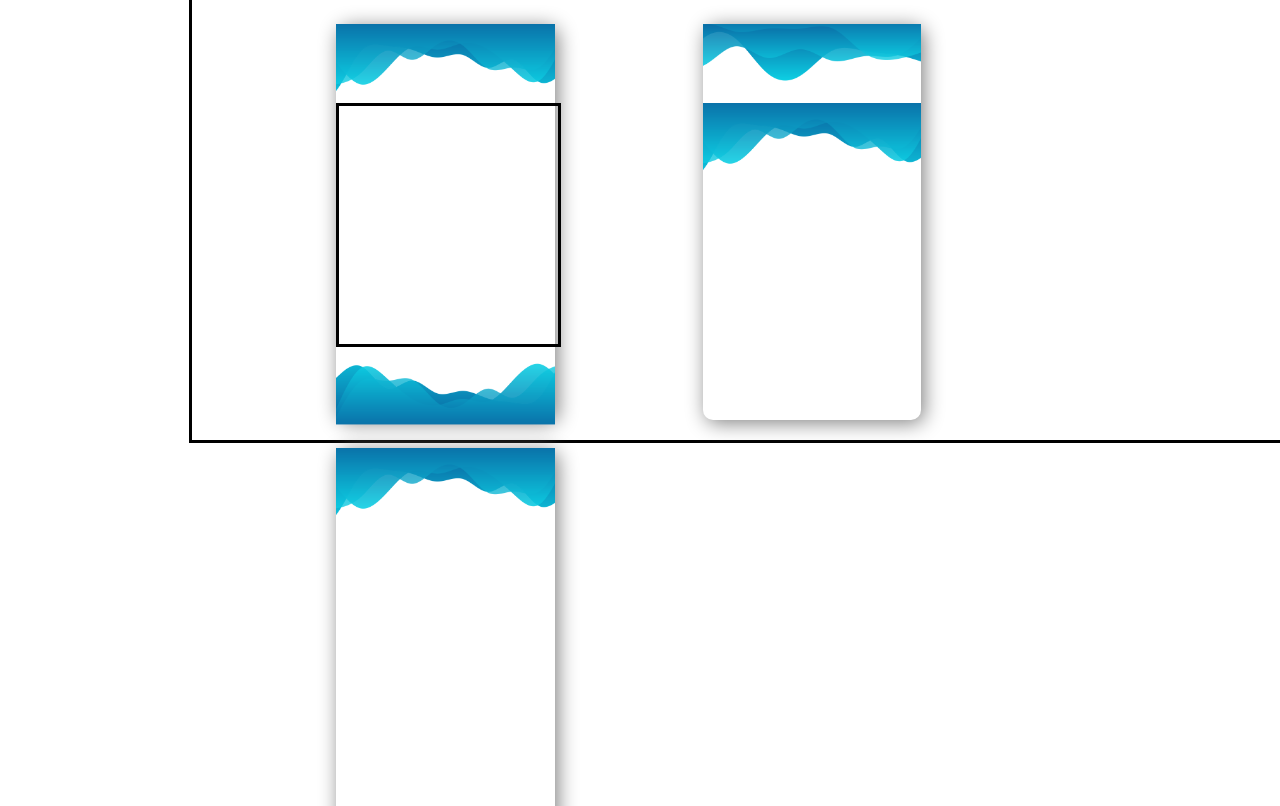
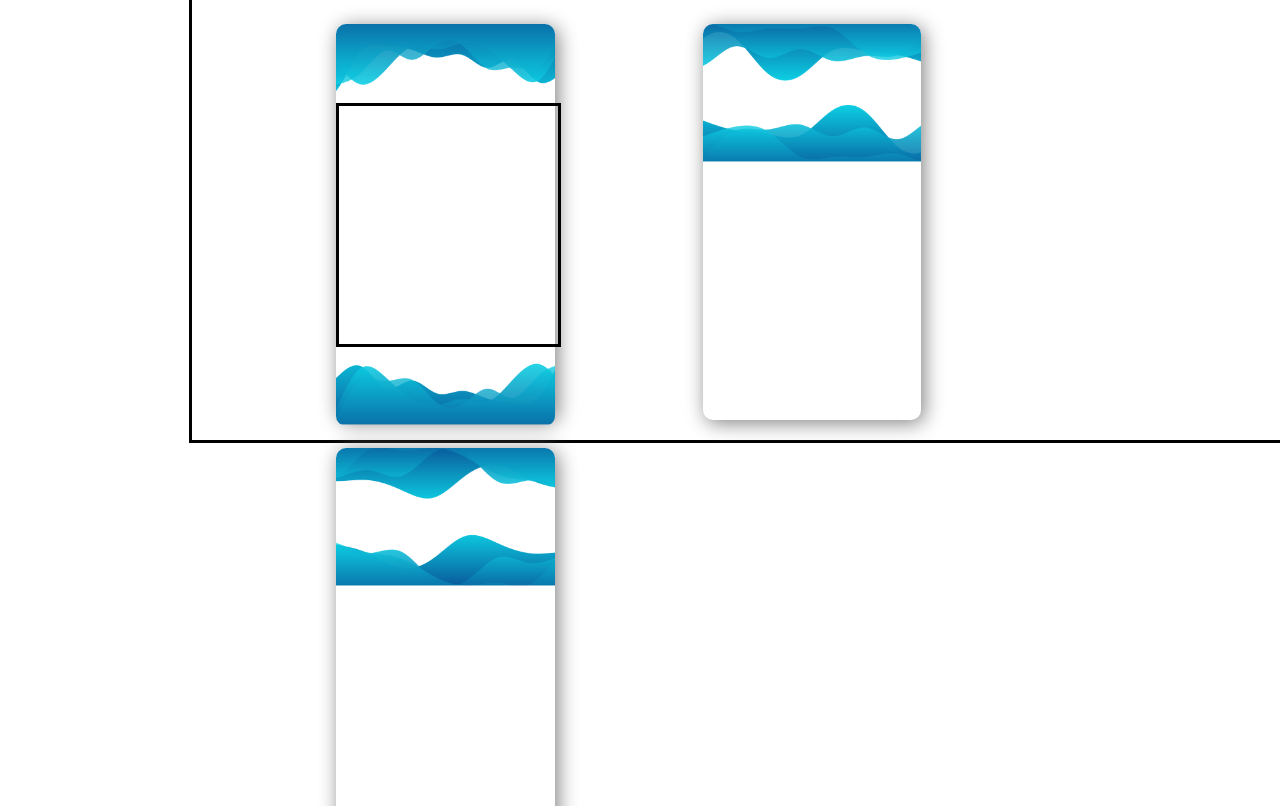
Before and after one commit to SMPonchev18/AQUA-theFishers, a plain HTML site: page Site/index.html in a window 1280 px wide. Shown: the part 803-1609 px from the top of the page. Drawn offline with Linux system fonts and the light colour scheme.

Commit message:
complete waves on the three cards

```diff
--- a/Site/Style/secondBox.css
+++ b/Site/Style/secondBox.css
@@ -34,11 +34,15 @@
     background-image: url("../Images/FirstTopWaveImage.png");
     background-repeat: no-repeat;
     background-size: cover;
+    border-top-left-radius: 0.625rem;
+    border-top-right-radius: 0.625rem;
 }
 #FirstBottomWaveImage{
     background-image: url("../Images/FirstBottomWaveImage.png");
     background-repeat: no-repeat;
     background-size: cover;
+    border-bottom-left-radius: 0.625rem;
+    border-bottom-right-radius: 0.625rem;
 }
 
 
@@ -47,16 +51,29 @@
     background-image: url("../Images/SecondTopWaveImage.png");
     background-repeat: no-repeat;
     background-size: cover;
+    border-top-left-radius: 0.625rem;
+    border-top-right-radius: 0.625rem;
 }
 #SecondBottomWaveImage{
-    background-image: url("../Images/FirstTopWaveImage.png");
+    background-image: url("../Images/SecondBottomWaveImage.png");
     background-repeat: no-repeat;
     background-size: cover;
+    border-bottom-left-radius: 0.625rem;
+    border-bottom-right-radius: 0.625rem;
 }
 
 
 #ThirdTopWaveImage{
-    background-image: url("../Images/FirstTopWaveImage.png");
+    background-image: url("../Images/ThirdTopWaveImage.png");
     background-repeat: no-repeat;
     background-size: cover;
+    border-top-left-radius: 0.625rem;
+    border-top-right-radius: 0.625rem;
 }
+#ThirdBottomWaveImage{
+    background-image: url("../Images/ThirdBottomWaveImage.png");
+    background-repeat: no-repeat;
+    background-size: cover;
+    border-bottom-left-radius: 0.625rem;
+    border-bottom-right-radius: 0.625rem;
+}
```
Also changed, not shown: Site/Images/SecondBottomWaveImage.png (added), Site/Images/ThirdBottomWaveImage.png (added), Site/Images/ThirdTopWaveImage.png (added).
